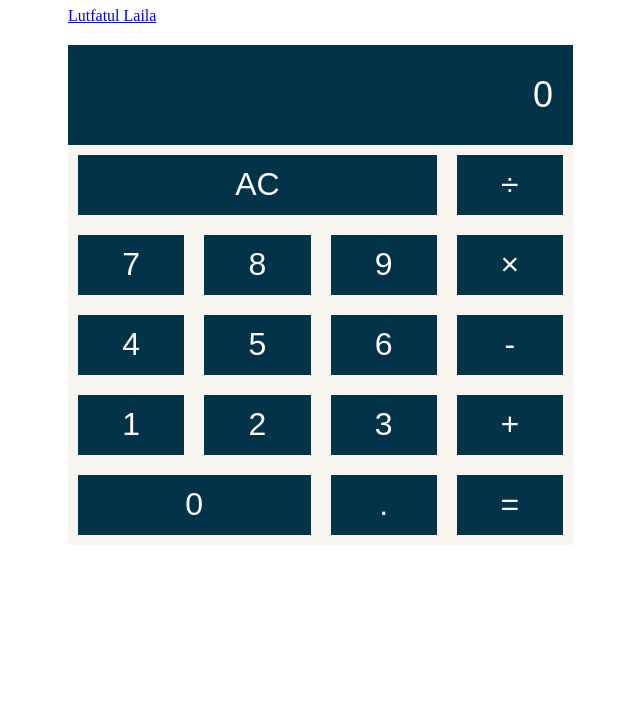
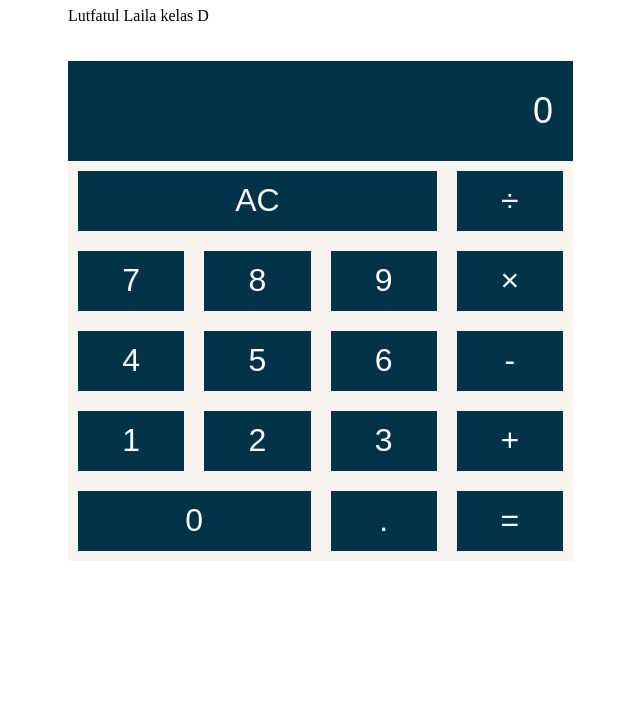
Before and after one commit to lutfatullaila/Calculator, a plain HTML site: page index.html in a window 1280 px wide. Shown: the part 73-800 px from the top of the page, without its empty margins (196-836 px from the left). Drawn offline with Linux system fonts and the light colour scheme.

Commit message:
Update index.html

```diff
--- a/index.html
+++ b/index.html
@@ -10,7 +10,7 @@
 <body>
     <div class="header">
         <h1>Javascript Extra Individual Projects</h1>
-        <a href="https://www.linkedin.com/in/lutfatul-laila/">Lutfatul Laila</a>
+        <p>Lutfatul Laila <span> kelas D</span></p>
     </div>
     <div class="calculator">
         <input type="text" class="calculator-screen" value="0" disabled>
```
